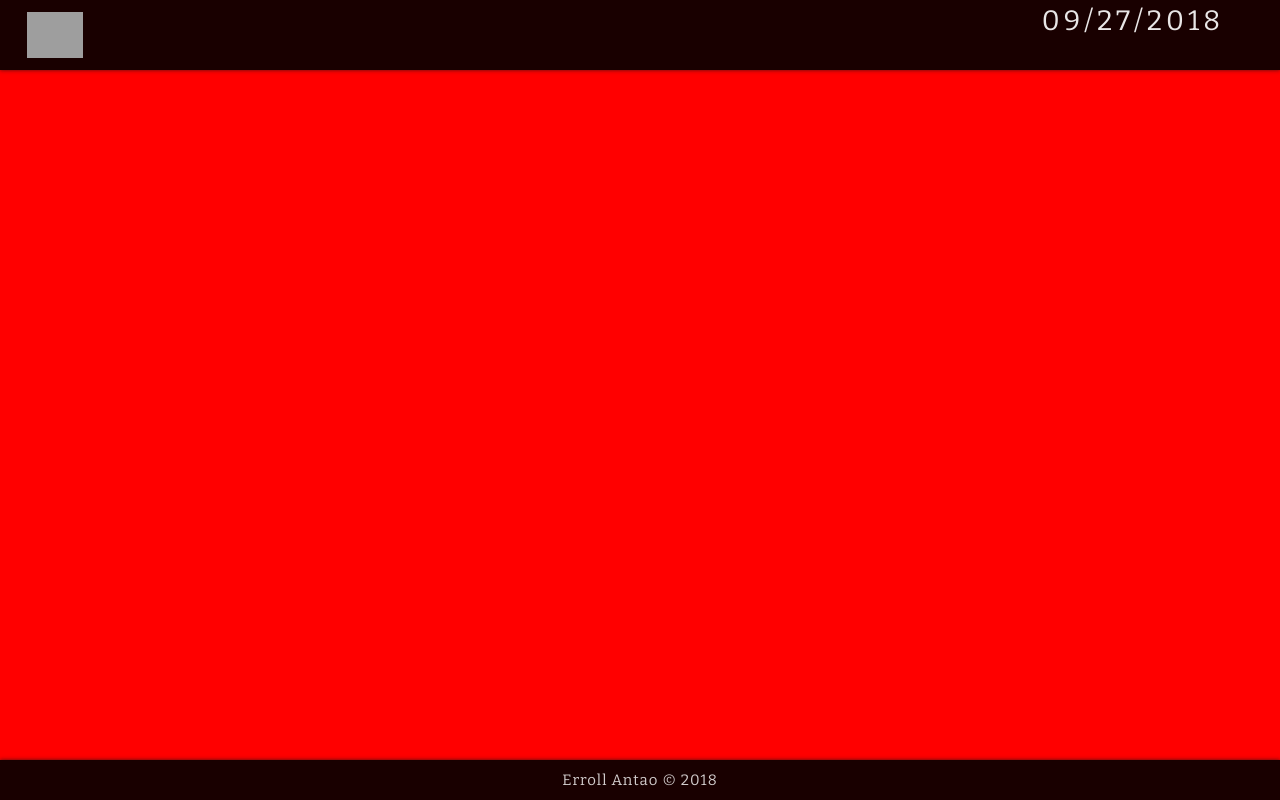
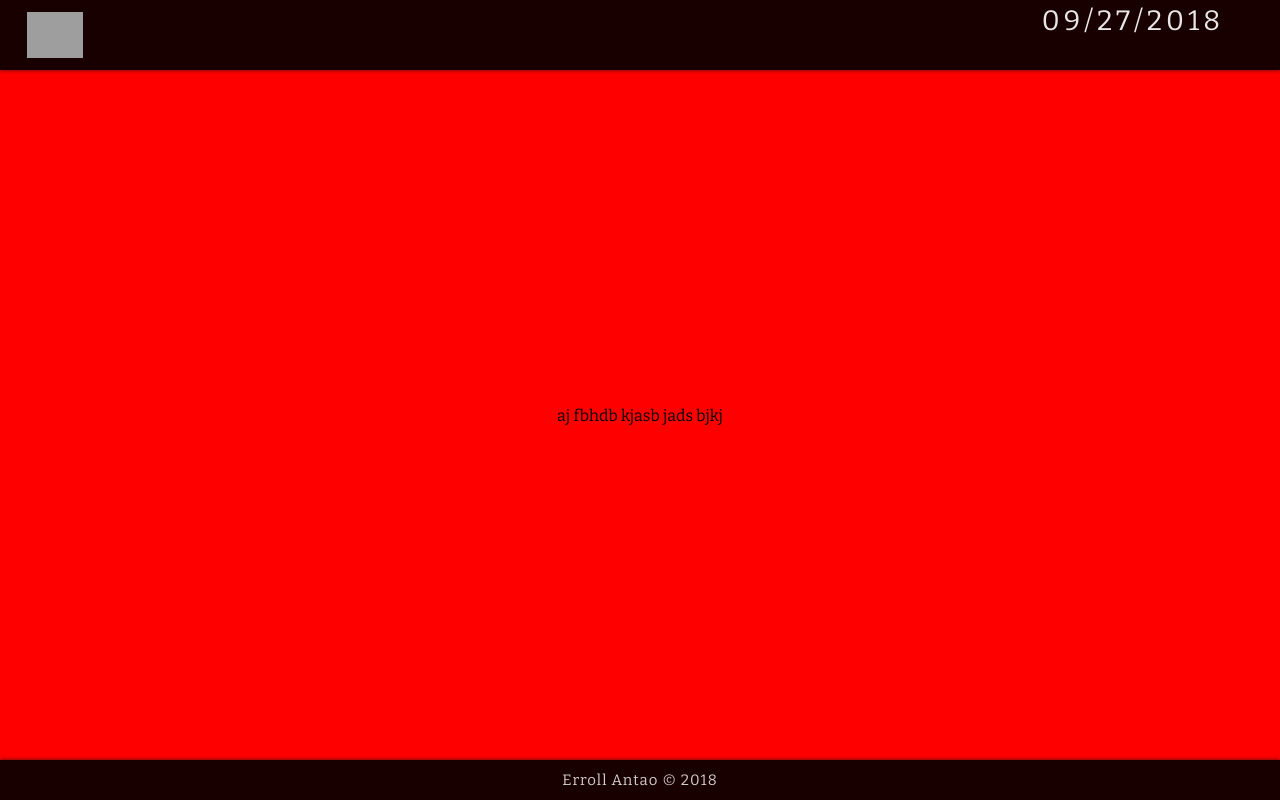
Before and after one commit to cues/NASA, a React app: page / in a window 1280 px wide. Built offline with nearby package versions, Linux system fonts and the light colour scheme; no server answers; grey boxes are pictures that could not be loaded.

Commit message:
modified displayArea

```diff
--- a/src/Containers/DisplayArea/DisplayArea.js
+++ b/src/Containers/DisplayArea/DisplayArea.js
@@ -7,7 +7,7 @@ class DisplayArea extends Component {
     render(){
         return(
             <div className={cls.DisplayArea}>
-
+                aj fbhdb kjasb jads bjkj
             </div>
         )
     }
```
